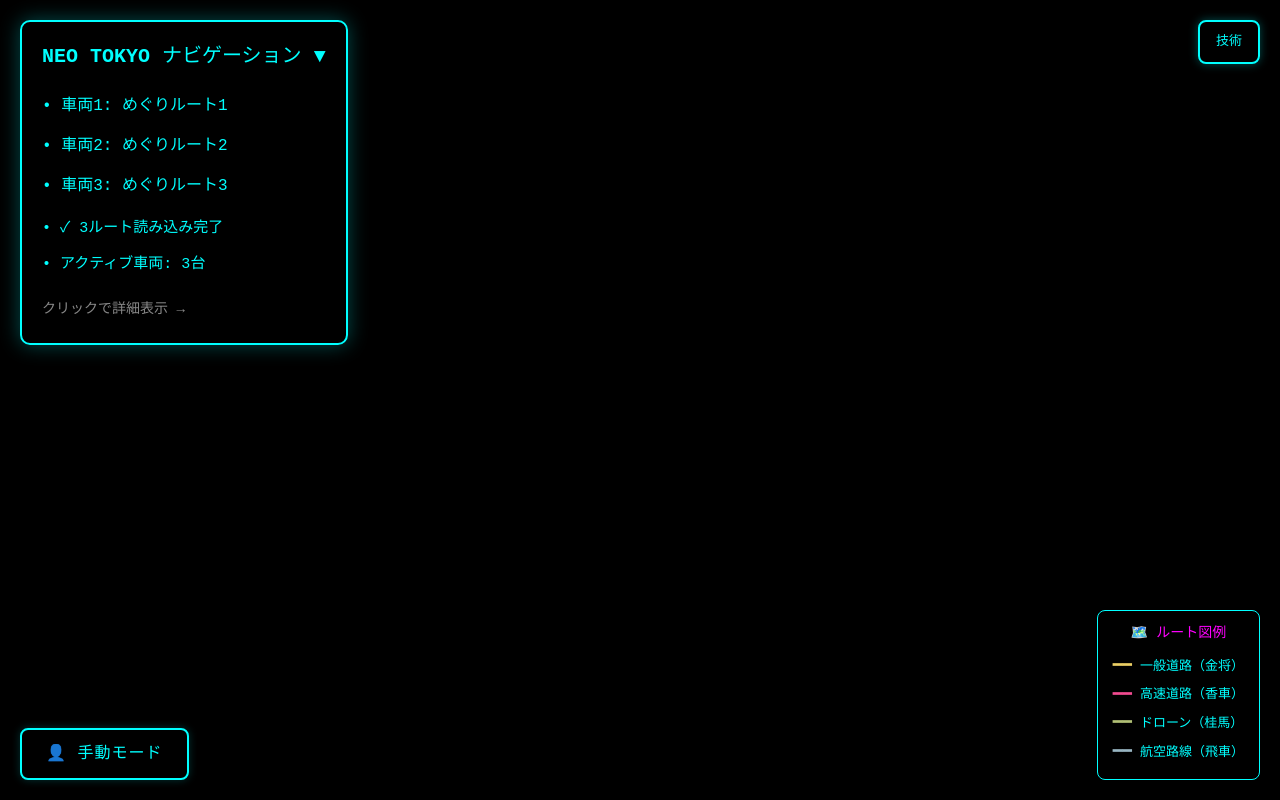
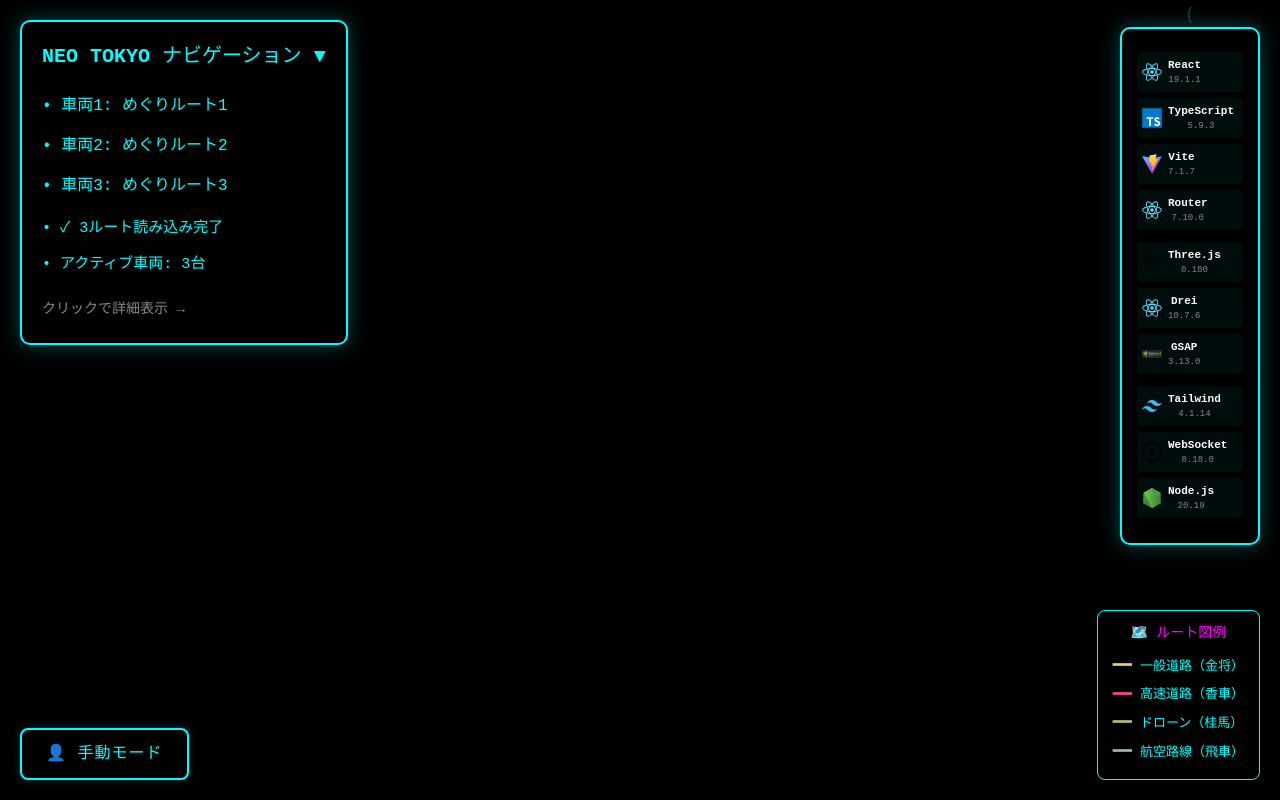
Before and after one commit to kouusei9/AutomaticTransformCar, a React (Vite) app in the folder vehicle-demo/: page /cyberpunk in a window 1280 px wide. Built offline with nearby package versions, Linux system fonts and the light colour scheme; no server answers.

Commit message:
技術スターク修正

```diff
--- a/vehicle-demo/src/pages/CyberpunkCityDemo.tsx
+++ b/vehicle-demo/src/pages/CyberpunkCityDemo.tsx
@@ -35,7 +35,6 @@ export default function CyberpunkCityDemo() {
   const stickyVehicleIdRef = useRef<string | null>(null) // 粘性跟踪的车辆ID
   const routePathsRef = useRef<Map<string, THREE.CurvePath<THREE.Vector3>>>(new Map()) // 路径 ref
   const [isOverviewExpanded, setIsOverviewExpanded] = useState(false) // 全体情报展开状态
-  const [isTechStackOpen, setIsTechStackOpen] = useState(false) // 技术栈面板状态
   const [floatingLandmarks, setFloatingLandmarks] = useState<Array<{
     position: [number, number, number]
     name: string
@@ -1175,44 +1174,22 @@ export default function CyberpunkCityDemo() {
 
 
 
-      {/* 技术栈展示面板 - 常驻展开/关闭按钮 */}
+      {/* 技术栈展示面板 - 始终显示 */}
       <div
         style={{
           position: 'absolute',
-          top: 20,
+          top: 0,
           right: 20,
           zIndex: 10
         }}
       >
-        {/* 展开/关闭按钮 */}
-        <button
-          onClick={() => setIsTechStackOpen(!isTechStackOpen)}
-          className="tech-stack-button"
-          style={{
-            padding: '8px 16px',
-            fontSize: '13px',
-            fontFamily: 'monospace',
-            fontWeight: 'bold',
-            color: '#00ffff',
-            background: 'rgba(0, 0, 0, 0.2)',
-            backdropFilter: 'blur(20px)',
-            WebkitBackdropFilter: 'blur(20px)',
-            border: '2px solid #00ffff',
-            borderRadius: '8px',
-            cursor: 'pointer',
-            boxShadow: '0 0 10px rgba(0, 255, 255, 0.3)'
-          }}
-        >
-          {isTechStackOpen ? '✕ 閉じる' : '技術'}
-        </button>
-
         {/* 技术栈面板 */}
-        {isTechStackOpen && (
+        (
           <div
             style={{
-              marginTop: '5px',
-              width: '160px',
-              maxHeight: 'calc(100vh - 300px)',
+              marginTop: '0px',
+              width: '140px',
+              maxHeight: 'calc(100vh - 250px)',
               overflowY: 'auto',
               color: '#00ffff',
               fontFamily: 'monospace',
@@ -1249,7 +1226,7 @@ export default function CyberpunkCityDemo() {
             }
           `}</style>
 
-          <h2 style={{
+          {/* <h2 style={{
             margin: '0 0 12px 0',
             color: '#ff00ff',
             fontSize: '16px',
@@ -1258,12 +1235,12 @@ export default function CyberpunkCityDemo() {
             textAlign: 'center'
           }}>
             技術スタック
-          </h2>
+          </h2> */}
 
           {/* 前端框架 */}
           <div style={{ marginBottom: '12px' }}>
             <h3 style={{ color: '#00ffff', fontSize: '13px', marginBottom: '8px', fontWeight: 'bold' }}>
-              フロントエンド
+              {/* フロントエンド */}
             </h3>
             <div style={{ display: 'grid', gridTemplateColumns: '1fr', gap: '6px' }}>
               <div style={{ display: 'flex', alignItems: 'center', gap: '6px', padding: '5px', background: 'rgba(0, 255, 255, 0.05)', borderRadius: '4px' }}>
@@ -1300,7 +1277,7 @@ export default function CyberpunkCityDemo() {
           {/* 3D 图形 */}
           <div style={{ marginBottom: '12px' }}>
             <h3 style={{ color: '#00ffff', fontSize: '13px', marginBottom: '8px', fontWeight: 'bold' }}>
-              3Dグラフィックス
+              {/* 3Dグラフィックス */}
             </h3>
             <div style={{ display: 'grid', gridTemplateColumns: '1fr', gap: '6px' }}>
               <div style={{ display: 'flex', alignItems: 'center', gap: '6px', padding: '5px', background: 'rgba(0, 255, 255, 0.05)', borderRadius: '4px' }}>
@@ -1310,13 +1287,13 @@ export default function CyberpunkCityDemo() {
                   <div style={{ color: '#888', fontSize: '9px' }}>0.180</div>
                 </div>
               </div>
-              <div style={{ display: 'flex', alignItems: 'center', gap: '6px', padding: '5px', background: 'rgba(0, 255, 255, 0.05)', borderRadius: '4px' }}>
+              {/* <div style={{ display: 'flex', alignItems: 'center', gap: '6px', padding: '5px', background: 'rgba(0, 255, 255, 0.05)', borderRadius: '4px' }}>
                 <img src="/tech-logos/react.svg" alt="R3F" style={{ width: '20px', height: '20px' }} />
                 <div>
                   <div style={{ color: '#fff', fontSize: '11px', fontWeight: 'bold' }}>R3F</div>
                   <div style={{ color: '#888', fontSize: '9px' }}>9.4.0</div>
                 </div>
-              </div>
+              </div> */}
               <div style={{ display: 'flex', alignItems: 'center', gap: '6px', padding: '5px', background: 'rgba(0, 255, 255, 0.05)', borderRadius: '4px' }}>
                 <img src="/tech-logos/react.svg" alt="Drei" style={{ width: '20px', height: '20px' }} />
                 <div>
@@ -1337,7 +1314,7 @@ export default function CyberpunkCityDemo() {
           {/* 样式与通信 */}
           <div style={{ marginBottom: '10px' }}>
             <h3 style={{ color: '#00ffff', fontSize: '13px', marginBottom: '8px', fontWeight: 'bold' }}>
-              スタイル & 通信
+              {/* スタイル & 通信 */}
             </h3>
             <div style={{ display: 'grid', gridTemplateColumns: '1fr', gap: '6px' }}>
               <div style={{ display: 'flex', alignItems: 'center', gap: '6px', padding: '5px', background: 'rgba(0, 255, 255, 0.05)', borderRadius: '4px' }}>
@@ -1361,17 +1338,16 @@ export default function CyberpunkCityDemo() {
                   <div style={{ color: '#888', fontSize: '9px' }}>20.19</div>
                 </div>
               </div>
-              <div style={{ display: 'flex', alignItems: 'center', gap: '6px', padding: '5px', background: 'rgba(0, 255, 255, 0.05)', borderRadius: '4px' }}>
+              {/* <div style={{ display: 'flex', alignItems: 'center', gap: '6px', padding: '5px', background: 'rgba(0, 255, 255, 0.05)', borderRadius: '4px' }}>
                 <div style={{ width: '20px', height: '20px', display: 'flex', alignItems: 'center', justifyContent: 'center', background: '#f97583', borderRadius: '4px', fontWeight: 'bold', fontSize: '12px', color: '#000' }}>L</div>
                 <div>
                   <div style={{ color: '#fff', fontSize: '11px', fontWeight: 'bold' }}>Lucide</div>
                   <div style={{ color: '#888', fontSize: '9px' }}>0.548</div>
                 </div>
-              </div>
+              </div> */}
             </div>
           </div>
         </div>
-        )}
       </div>
 
       {/* 自动/手动切换按钮（左下角） */}
```
